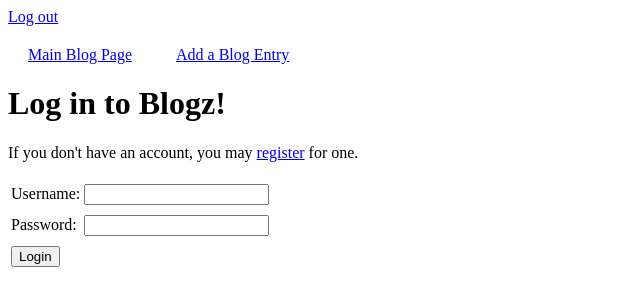
After one commit to jrshaver/blogz, a Flask app: page /login in a window 1280 px wide. The commit adds this page. Shown: the top 306 px of the page, without its empty margins (0-640 px from the left). Run offline with Flask 2, Linux system fonts and the light colour scheme.

Commit message:
Initialized project

```diff
--- a/main.py
+++ b/main.py
@@ -4,7 +4,7 @@ from datetime import datetime
 
 app = Flask(__name__)
 app.config['DEBUG'] = True
-app.config['SQLALCHEMY_DATABASE_URI'] = 'mysql+pymysql://build-a-blog:buildablog@localhost:8889/build-a-blog'
+app.config['SQLALCHEMY_DATABASE_URI'] = 'mysql+pymysql://blogz:blogz@localhost:8889/blogz'
 app.config['SQLALCHEMY_ECHO'] = True
 db = SQLAlchemy(app)
 app.secret_key = "34jbh34bth43bt4"
@@ -14,14 +14,79 @@ class Blog(db.Model):
     id = db.Column(db.Integer, primary_key=True)
     title = db.Column(db.String(120))
     body = db.Column(db.Text)
+    owner_id = db.Column(db.Integer, db.ForeignKey("user.id"))
     pub_date = db.Column(db.DateTime)
 
-    def __init__(self, title, body, pub_date=None):
+    def __init__(self, title, body, owner, pub_date=None):
         self.title = title
         self.body = body
+        self.owner = owner
         if pub_date is None:
             pub_date = datetime.utcnow()
         self.pub_date = pub_date
+
+class User(db.Model):
+
+    id = db.Column(db.Integer, primary_key=True)
+    username = db.Column(db.String(120), unique=True)
+    password = db.Column(db.String(120))
+    blogs = db.relationship("Blog", backref="owner")
+
+    def __init__(self, username, password):
+        self.username = username
+        self.password = password
+
+
+@app.before_request
+def require_login():
+    allowed_routes = ["login","register","index","blog_list"]
+    if request.endpoint not in allowed_routes and "username" not in session:
+        return redirect("/login")
+
+@app.route("/login", methods=["POST","GET"])
+def login():
+
+    if request.method == "POST":
+        email=request.form["username"]
+        password=request.form["password"]
+        user=User.query.filter_by(username=username).first()
+        if user and user.password == password:
+            session["username"] = username
+            flash("Logged in")
+            print(session)
+            return redirect("/newpost")
+        else:
+            flash("User/password incorrect or user does not exist", "error")
+
+    return render_template("login.html")
+
+@app.route("/register", methods=["POST","GET"])
+def register():
+
+    if request.method == "POST":
+        username=request.form["username"]
+        password=request.form["password"]
+        vpassword=["vpassword"]
+
+        #TODO:validate user
+
+        existing_user = user=User.query.filter_by(username=username).first()
+        if not existing_user:
+            new_user = User(username,password)
+            db.session.add(new_user)
+            db.session.commit()
+            session["username"] = username
+            return redirect("/")
+        else:
+            #TODO error message
+            return "<h1>Duplicate user</h1>"
+
+    return render_template("register.html")
+
+@app.route("/logout")
+def logout():
+    del session["username"]
+    return redirect("/")
 
 @app.route("/blog", methods=["POST", "GET"])
 def index():
--- a/templates/base.html
+++ b/templates/base.html
@@ -5,6 +5,8 @@
         <link rel="stylesheet" type="text/css" href="{{ url_for('static', filename='style.css')}}" />
     </head>
     <body>
+
+         <div><a href="./logout">Log out</a></div>
 
         <nav>
         <a href="/blog">Main Blog Page</a>
--- /dev/null
+++ b/templates/login.html
@@ -0,0 +1,19 @@
+{% extends "base.html" %}
+
+{% block content %}
+
+<h1>Log in to Blogz!</h1>
+<p>If you don't have an account, you may <a href="/register">register</a> for one.</p>
+<table>
+    <form action="/login" method="POST">
+    <tr><td><label>Username:</td>
+        <td><input type="" name="username" value="{{username}}">
+    </label></td></tr>
+    <tr><td><label>Password:</td>
+        <td><input type="password" name="password" />
+    </label></td></tr>
+    <tr><td><input type="submit" value="Login" /></td></tr>
+</form>
+</table>
+
+{% endblock %}
```
Also changed, not shown: templates/signup.html (added, +23 -0 lines), templates/single_user.html (added, +7 -0 lines).
